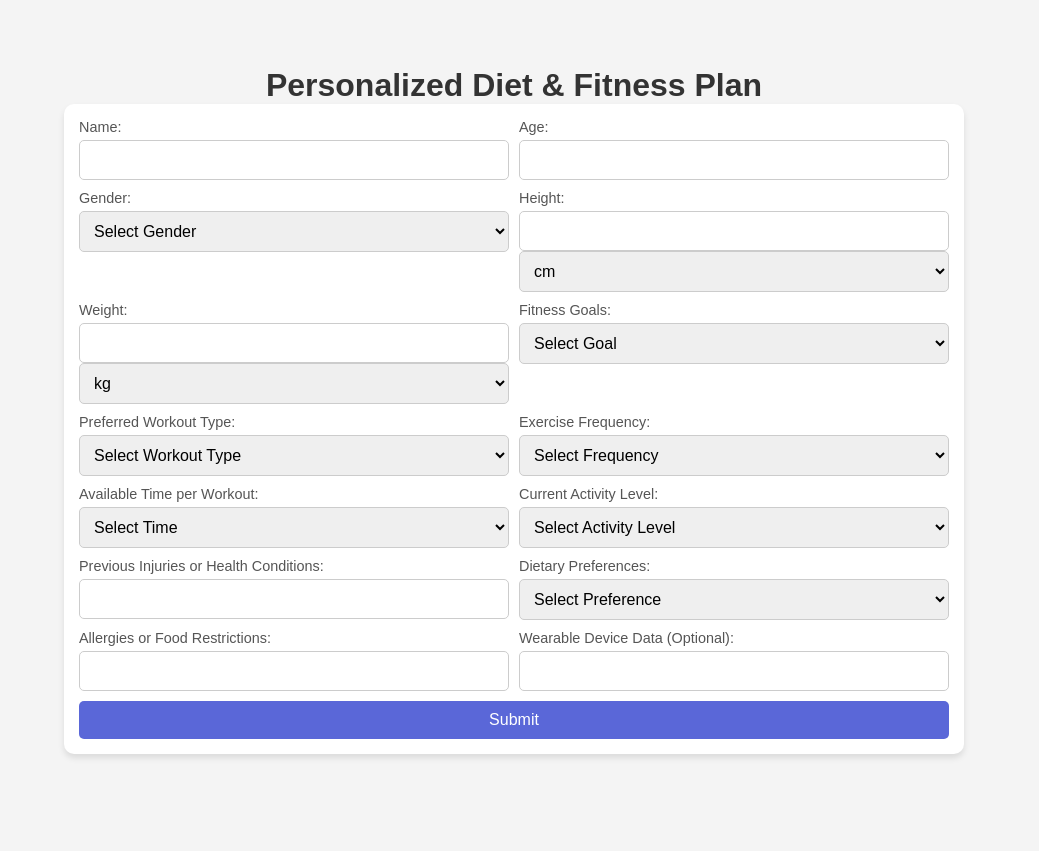
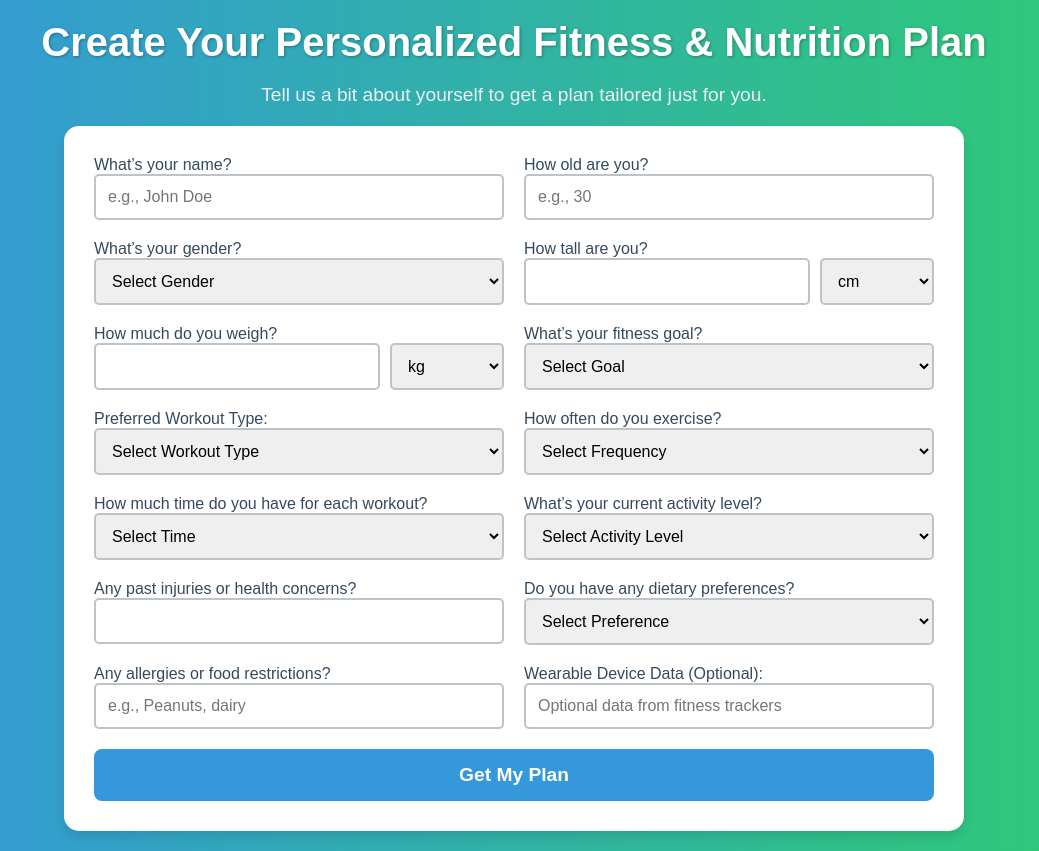
Before and after one commit to mkcjeb/Aifitly, a React (Create React App) app: page / in a window 1280 px wide. Shown: the whole page, without its empty margins (126-1165 px from the left). Before the commit the page ends 820 px from the top, so only its background shows below. Built offline with nearby package versions, Linux system fonts and the light colour scheme.

Commit message:
adding changes to the UI

```diff
--- a/src/App.css
+++ b/src/App.css
@@ -1,5 +1,5 @@
 body {
-  font-family: 'Arial', sans-serif; /* Use a sans-serif font */
+  font-family: 'Arial', sans-serif;
   background-color: #f4f4f4;
   margin: 0;
   padding: 0;
@@ -10,141 +10,134 @@ body {
   justify-content: center;
   align-items: center;
   flex-direction: column;
-  height: 100vh; /* Use full viewport height */
-  padding: 10px; /* Reduced padding */
+  min-height: 100vh;
+  padding: 20px;
+  background: linear-gradient(to right, #3498db, #2ecc71); /* Gradient background */
 }
 
 h1 {
-  font-size: 2rem;
-  color: #333;
-  margin: 0; /* Removed margin to eliminate space above the title */
-  text-align: center; /* Center-align the title */
+  font-size: 2.5rem;
+  color: #fff;
+  margin: 0;
+  text-align: center;
+  text-shadow: 1px 1px 3px rgba(0, 0, 0, 0.3);
+}
+
+p {
+  color: #ecf0f1;
+  font-size: 1.2rem;
+  text-align: center;
+  margin-bottom: 20px;
 }
 
 .fitness-form {
   background-color: white;
-  padding: 15px; /* Reduced padding */
-  border-radius: 10px;
-  box-shadow: 0 4px 6px rgba(0, 0, 0, 0.1);
+  padding: 30px;
+  border-radius: 15px;
+  box-shadow: 0 6px 12px rgba(0, 0, 0, 0.1);
   width: 100%;
-  max-width: 900px; /* Maximum width of the form */
-  height: auto; /* Allow height to adjust */
+  max-width: 900px;
+  display: grid;
+  grid-template-columns: 1fr 1fr;
+  grid-gap: 20px;
   box-sizing: border-box;
-  display: grid;
-  grid-template-columns: 1fr 1fr; /* Two-column layout */
-  grid-gap: 10px; /* Reduced space between form elements */
-  overflow-y: hidden; /* Hide overflow */
 }
 
-.form-group {
-  display: flex;
-  flex-direction: column;
-}
-
+/* Form Labels */
 label {
-  font-size: 0.9rem;
-  color: #555;
+  font-size: 1rem;
+  color: #34495e;
   margin-bottom: 5px;
 }
 
-input[type="text"],
-input[type="number"],
-select {
-  width: 100%;
-  padding: 10px;
-  border: 1px solid #ccc;
+/* Make input fields and select consistent */
+.form-group input,
+.form-group select {
+  width: 100%; /* Make all input fields and selects take full width */
+  padding: 12px;
+  border: 2px solid #bdc3c7;
   border-radius: 5px;
   font-size: 1rem;
   box-sizing: border-box;
+  transition: border-color 0.3s ease, box-shadow 0.3s ease;
 }
 
+/* Input and select focus effect */
+.form-group input:focus,
+.form-group select:focus {
+  border-color: #3498db;
+  box-shadow: 0 0 8px rgba(52, 152, 219, 0.4);
+  outline: none;
+}
+
+/* Group input elements for height and weight */
+.input-group {
+  display: flex;
+}
+
+.input-group input,
+.input-group select {
+  width: 100%; /* Ensure inputs and selects in groups take full width */
+}
+
+.input-group input {
+  margin-right: 10px; /* Adds space between number input and unit select */
+  flex: 3; /* Ensure the input takes more space */
+}
+
+.input-group select {
+  flex: 1; /* Ensure the select takes proportionate space */
+}
+
+/* Submit button styling */
 button {
-  grid-column: span 2; /* Make the submit button span across both columns */
-  padding: 10px;
-  background-color: #5a67d8;
+  grid-column: span 2;
+  padding: 15px;
+  background-color: #3498db;
   color: white;
-  font-size: 1rem;
+  font-size: 1.2rem;
+  font-weight: bold;
   border: none;
-  border-radius: 5px;
+  border-radius: 8px;
   cursor: pointer;
-  transition: background-color 0.3s ease;
+  transition: background-color 0.3s ease, transform 0.2s ease;
 }
 
 button:hover {
-  background-color: #434190;
+  background-color: #2980b9;
+  transform: scale(1.05);
 }
 
-/* Styles for JSON output and error messages */
 .error-message {
-  color: red;
+  color: #e74c3c;
   margin: 10px 0;
 }
 
 .json-output {
-  background: #f9f9f9;
-  border: 1px solid #ccc;
-  padding: 10px;
+  background: #ecf0f1;
+  border: 2px solid #bdc3c7;
+  padding: 15px;
   margin-top: 20px;
-  width: 100%; /* Full width of the parent */
-  max-width: 100%; /* Set max-width to 100% to occupy full width */
-  overflow-y: auto; /* Allow vertical scroll if content is too tall */
-  overflow-x: hidden; /* Hide horizontal scroll */
-  white-space: normal; /* Allow text to wrap within the container */
-  word-wrap: break-word; /* Ensure long words break and do not overflow */
-  font-family: 'Arial', sans-serif; /* Use sans-serif font for JSON output */
-  box-sizing: border-box; /* Ensure padding is included in the width calculation */
+  width: 100%;
+  max-width: 900px;
+  overflow-y: auto;
+  white-space: normal;
+  word-wrap: break-word;
+  border-radius: 10px;
+  font-size: 1rem;
 }
 
-/* Additional styles for better visibility */
-.json-output pre {
-  margin: 0; /* Remove default margin */
-  font-family: 'Arial', sans-serif; /* Use a sans-serif font for better readability */
-  font-size: 1rem; /* Increased font size for better fitting */
-  line-height: 1.5; /* Increase line height for better readability */
-  white-space: pre-wrap; /* Wrap text and respect spaces */
-  word-wrap: break-word; /* Break long words */
-}
-
-/* Styles for the workout plan table */
-.workout-plan {
-  margin-top: 20px;
-  width: 100%;
-  max-width: 900px; /* Match the form width */
-}
-
-.workout-plan table {
-  width: 100%;
-  border-collapse: collapse;
-}
-
-.workout-plan th,
-.workout-plan td {
-  padding: 8px 12px;
-  border: 1px solid #ccc;
-  text-align: left;
-}
-
-.workout-plan th {
-  background-color: #f4f4f4;
-}
-
-.workout-plan tr:nth-child(even) {
-  background-color: #f9f9f9;
-}
-
-/* Responsive Design for Smaller Screens */
 @media (max-width: 600px) {
   .fitness-form {
-    grid-template-columns: 1fr; /* Single column on smaller screens */
-    padding: 10px; /* Adjusted padding */
+    grid-template-columns: 1fr; /* Switch to single-column layout for smaller screens */
   }
 
   h1 {
-    font-size: 1.5rem;
+    font-size: 1.8rem;
   }
 
   label {
-    font-size: 0.8rem;
+    font-size: 0.9rem;
   }
 
   input[type="text"],
@@ -154,6 +147,6 @@ button:hover {
   }
 
   button {
-    grid-column: 1; /* Ensure button works in a single column */
+    grid-column: 1; /* Ensure the button spans full width in single column */
   }
 }
--- a/src/App.js
+++ b/src/App.js
@@ -1,6 +1,6 @@
+import React, { useState } from 'react';
+import './App.css';
 
-import React, { useState } from 'react';
-import './App.css'; // Import your CSS for styling
 function App() {
   const [formData, setFormData] = useState({
     name: '',
@@ -20,9 +20,10 @@ function App() {
     allergies: '',
     wearableData: '',
   });
-  const [jsonOutput, setJsonOutput] = useState(null); // State to hold JSON output
-  const [loading, setLoading] = useState(false); // Loading state
-  const [error, setError] = useState(null); // Error state
+  const [jsonOutput, setJsonOutput] = useState(null);
+  const [loading, setLoading] = useState(false);
+  const [error, setError] = useState(null);
+
   const handleChange = (e) => {
     const { name, value } = e.target;
     setFormData({
@@ -30,85 +31,133 @@ function App() {
       [name]: value,
     });
   };
+
   const handleSubmit = (e) => {
     e.preventDefault();
-    setLoading(true); // Set loading state to true
-    setError(null); // Reset error state
-    // Fetch request
+    setLoading(true);
+    setError(null);
+
     fetch('API_ENDPOINT', {
       method: 'POST',
       headers: {
-        'api-key': 'API_KEY', // Ensure to replace this with your actual API key
+        'api-key': 'API_KEY',
         'Content-Type': 'application/json',
       },
-      body: JSON.stringify([formData]), // Use the formData directly
+      body: JSON.stringify([formData]),
     })
         .then((response) => {
-        console.log('Response Status:', response.status); // Log the response status
           if (!response.ok) {
             throw new Error('Network response was not ok');
           }
           return response.json();
         })
         .then((data) => {
-        console.log(data);
-        // Extract the profile content and set it as output
-        const profileContent = data.outputEvents[0].profile; // Access the profile content
-        setJsonOutput(profileContent); // Set the plain text output
+          const profileContent = data.outputEvents[0].profile;
+          setJsonOutput(profileContent);
         })
         .catch((error) => {
-        console.error('Error:', error);
-        setError('There was an error submitting your data. Please try again.'); // Update error state
+          setError('Oops! Something went wrong. Please check your inputs and try again.');
         })
         .finally(() => {
-        setLoading(false); // Reset loading state
+          setLoading(false);
         });
   };
+
   return (
       <div className="App">
-      <h1>Personalized Diet & Fitness Plan</h1>
+        <h1>Create Your Personalized Fitness & Nutrition Plan</h1>
+        <p>Tell us a bit about yourself to get a plan tailored just for you.</p>
+
         <form className="fitness-form" onSubmit={handleSubmit}>
-        {/* Input fields and labels */}
           <div className="form-group">
-          <label>Name:</label>
-          <input type="text" name="name" value={formData.name} onChange={handleChange} required />
+            <label>What’s your name?</label>
+            <input
+                type="text"
+                name="name"
+                placeholder="e.g., John Doe"
+                value={formData.name}
+                onChange={handleChange}
+                required
+            />
           </div>
+
           <div className="form-group">
-          <label>Age:</label>
-          <input type="number" name="age" value={formData.age} onChange={handleChange} required />
+            <label>How old are you?</label>
+            <input
+                type="number"
+                name="age"
+                placeholder="e.g., 30"
+                value={formData.age}
+                onChange={handleChange}
+                required
+            />
           </div>
+
           <div className="form-group">
-          <label>Gender:</label>
-          <select name="gender" value={formData.gender} onChange={handleChange} required>
+            <label>What’s your gender?</label>
+            <select
+                name="gender"
+                value={formData.gender}
+                onChange={handleChange}
+                required
+            >
               <option value="" disabled>Select Gender</option>
               <option value="Male">Male</option>
               <option value="Female">Female</option>
               <option value="Other">Other</option>
             </select>
           </div>
+
           <div className="form-group">
-          <label>Height:</label>
+            <label>How tall are you?</label>
             <div className="input-group">
-            <input type="number" name="height" value={formData.height} onChange={handleChange} required />
-            <select name="heightUnit" value={formData.heightUnit} onChange={handleChange}>
+              <input
+                  type="number"
+                  name="height"
+                  value={formData.height}
+                  onChange={handleChange}
+                  required
+              />
+              <select
+                  name="heightUnit"
+                  value={formData.heightUnit}
+                  onChange={handleChange}
+              >
                 <option value="cm">cm</option>
                 <option value="inches">inches</option>
               </select>
             </div>
           </div>
+
           <div className="form-group">
-          <label>Weight:</label>
+            <label>How much do you weigh?</label>
             <div className="input-group">
-            <input type="number" name="weight" value={formData.weight} onChange={handleChange} required />
-            <select name="weightUnit" value={formData.weightUnit} onChange={handleChange}>
+              <input
+                  type="number"
+                  name="weight"
+                  value={formData.weight}
+                  onChange={handleChange}
+                  required
+              />
+              <select
+                  name="weightUnit"
+                  value={formData.weightUnit}
+                  onChange={handleChange}
+              >
                 <option value="kg">kg</option>
                 <option value="lbs">lbs</option>
               </select>
             </div>
           </div>
+
           <div className="form-group">
-          <label>Fitness Goals:</label>
-          <select name="fitnessGoal" value={formData.fitnessGoal} onChange={handleChange} required>
+            <label>What’s your fitness goal?</label>
+            <select
+                name="fitnessGoal"
+                value={formData.fitnessGoal}
+                onChange={handleChange}
+                required
+            >
               <option value="" disabled>Select Goal</option>
               <option value="Weight Loss">Weight Loss</option>
               <option value="Muscle Gain">Muscle Gain</option>
@@ -116,9 +165,15 @@ function App() {
               <option value="Improve Endurance">Improve Endurance</option>
             </select>
           </div>
+
           <div className="form-group">
             <label>Preferred Workout Type:</label>
-          <select name="workoutType" value={formData.workoutType} onChange={handleChange} required>
+            <select
+                name="workoutType"
+                value={formData.workoutType}
+                onChange={handleChange}
+                required
+            >
               <option value="" disabled>Select Workout Type</option>
               <option value="Strength Training">Strength Training</option>
               <option value="Cardio">Cardio</option>
@@ -127,38 +182,68 @@ function App() {
               <option value="Mixed">Mixed</option>
             </select>
           </div>
+
           <div className="form-group">
-          <label>Exercise Frequency:</label>
-          <select name="exerciseFrequency" value={formData.exerciseFrequency} onChange={handleChange} required>
+            <label>How often do you exercise?</label>
+            <select
+                name="exerciseFrequency"
+                value={formData.exerciseFrequency}
+                onChange={handleChange}
+                required
+            >
               <option value="" disabled>Select Frequency</option>
               <option value="3-4 times per week">3-4 times per week</option>
               <option value="5+ times per week">5+ times per week</option>
             </select>
           </div>
+
           <div className="form-group">
-          <label>Available Time per Workout:</label>
-          <select name="workoutTime" value={formData.workoutTime} onChange={handleChange} required>
+            <label>How much time do you have for each workout?</label>
+            <select
+                name="workoutTime"
+                value={formData.workoutTime}
+                onChange={handleChange}
+                required
+            >
               <option value="" disabled>Select Time</option>
               <option value="30-45 minutes">30-45 minutes</option>
               <option value="1 hour">1 hour</option>
             </select>
           </div>
+
           <div className="form-group">
-          <label>Current Activity Level:</label>
-          <select name="activityLevel" value={formData.activityLevel} onChange={handleChange} required>
+            <label>What’s your current activity level?</label>
+            <select
+                name="activityLevel"
+                value={formData.activityLevel}
+                onChange={handleChange}
+                required
+            >
               <option value="" disabled>Select Activity Level</option>
               <option value="Sedentary">Sedentary</option>
               <option value="Lightly Active">Lightly Active</option>
               <option value="Moderately Active">Moderately Active</option>
             </select>
           </div>
+
           <div className="form-group">
-          <label>Previous Injuries or Health Conditions:</label>
-          <input type="text" name="healthConditions" value={formData.healthConditions} onChange={handleChange} />
+            <label>Any past injuries or health concerns?</label>
+            <input
+                type="text"
+                name="healthConditions"
+                value={formData.healthConditions}
+                onChange={handleChange}
+            />
           </div>
+
           <div className="form-group">
-          <label>Dietary Preferences:</label>
-          <select name="dietaryPreference" value={formData.dietaryPreference} onChange={handleChange} required>
+            <label>Do you have any dietary preferences?</label>
+            <select
+                name="dietaryPreference"
+                value={formData.dietaryPreference}
+                onChange={handleChange}
+                required
+            >
               <option value="" disabled>Select Preference</option>
               <option value="Vegetarian">Vegetarian</option>
               <option value="Vegan">Vegan</option>
@@ -167,28 +252,44 @@ function App() {
               <option value="No Specific Diet">No Specific Diet</option>
             </select>
           </div>
+
           <div className="form-group">
-          <label>Allergies or Food Restrictions:</label>
-          <input type="text" name="allergies" value={formData.allergies} onChange={handleChange} />
+            <label>Any allergies or food restrictions?</label>
+            <input
+                type="text"
+                name="allergies"
+                placeholder="e.g., Peanuts, dairy"
+                value={formData.allergies}
+                onChange={handleChange}
+            />
           </div>
+
           <div className="form-group">
             <label>Wearable Device Data (Optional):</label>
-          <input type="text" name="wearableData" value={formData.wearableData} onChange={handleChange} />
+            <input
+                type="text"
+                name="wearableData"
+                placeholder="Optional data from fitness trackers"
+                value={formData.wearableData}
+                onChange={handleChange}
+            />
           </div>
+
           <button type="submit" disabled={loading}>
-          {loading ? 'Submitting...' : 'Submit'}
+            {loading ? 'Creating your plan...' : 'Get My Plan'}
           </button>
         </form>
-      {/* Display the JSON output after submission */}
+
         {jsonOutput && (
             <div className="json-output">
-          <h2>Weekly Plan</h2>
-          <pre>{jsonOutput}</pre> {/* Display only the profile message */}
+              <h2>Your Personalized Plan</h2>
+              <pre>{jsonOutput}</pre>
             </div>
         )}
-      {/* Display error message if any */}
+
         {error && <div className="error-message">{error}</div>}
       </div>
   );
 }
+
 export default App;
```
Lines whose indentation alone changed are shown as unchanged.
